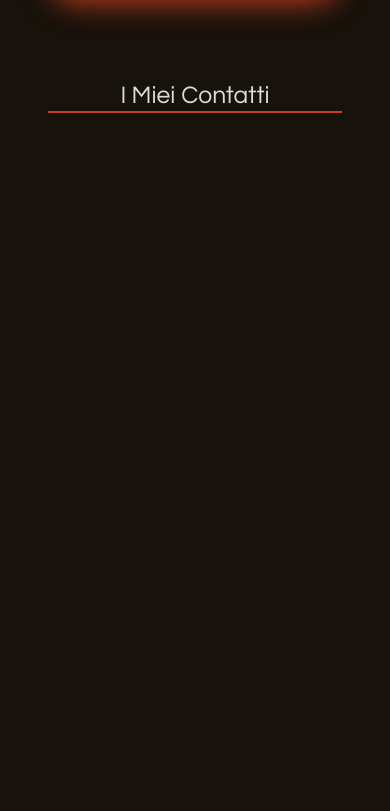
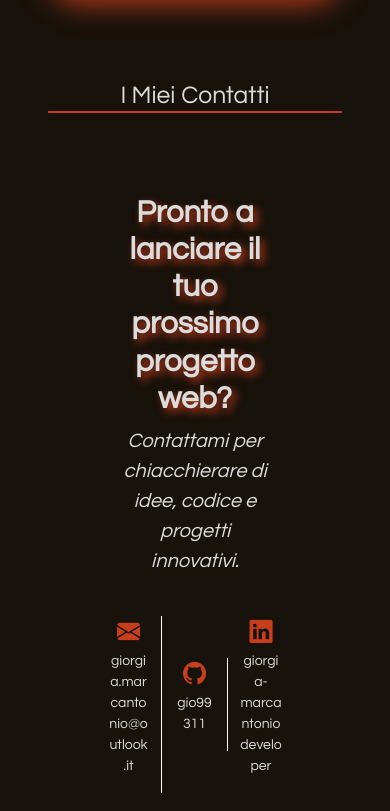
Before and after one commit to gio99311/portfolio, a website: page index.html in a window 390 px wide. Shown: the part 3310-4121 px from the top of the page. Drawn offline with nearby package versions, Linux system fonts and the light colour scheme; a web font is replaced by a local one.

Commit message:
section contacts done e responsive

```diff
--- a/index.html
+++ b/index.html
@@ -191,16 +191,33 @@
   <!-- FINE PROJECTS SECTION -->
 
   <!-- CONTACTS SECTION -->
-  <section id="contacts" class="vh-100">
+  <section id="contacts" class="vh-50">
     <div  class="container-fluid px-5 my-md-5 overflow-hidden">
       <div class="row justify-content-center align-items-center">
         <div class="col-12 col-md-5">
           <h2 class="text-center cust-border">I Miei Contatti</h2>
         </div>
       </div>
-      <div class="row justify-content-center align-item-center">
-        <div class="col-12 col md-8">
-
+      <div class="row justify-content-center align-items-center h-100 my-5 mx-5 mx-md-3">
+        <div class="col-12 col-lg-6 d-flex flex-column align-items-end justify-content-center text-center text-lg-end p-4">
+          <h2 class="display-5 display-md-3 fw-bold cust-shadow">Pronto a lanciare il tuo prossimo progetto web?</h2>
+          <p class="fst-italic fs-5">Contattami per chiacchierare di idee, codice e progetti innovativi.</p>
+        </div>
+        <div class="col-12 col-md-6">
+          <div class="row d-flex justify-content-start align-items-center text-center">
+            <div class="col-4 d-flex flex-column justify-content-center align-items-center  border-end border-light">
+              <i class="bi bi-envelope-fill fs-3 color-b"></i>
+              <p class="text-wrap text-break small"><a href="mailto:giorgia.marcantonio@outlook.it" class="text-decoration-none color-s">giorgia.marcantonio@outlook.it</a></p>
+            </div>
+            <div class="col-4 d-flex flex-column justify-content-center align-items-center border-end border-light">
+              <i class="bi bi-github fs-3 color-b"></i>
+              <p class="text-wrap text-break small"><a href="https://github.com/gio99311" class="text-decoration-none color-s">gio99311</a></p>
+            </div>
+            <div class="col-4 d-flex flex-column justify-content-center align-items-center">
+              <i class="bi bi-linkedin fs-3 color-b"></i>
+              <p class="text-wrap text-break small"><a href="https://www.linkedin.com/in/giorgia-marcantoniodeveloper/" class="text-decoration-none color-s">giorgia-marcantoniodeveloper</a></p>
+            </div>
+          </div>
         </div>
       </div>
     </div>
--- a/main.js
+++ b/main.js
@@ -1,6 +1,6 @@
 // NAVBAR INTERATTIVA
 const navbarLinks = document.querySelectorAll('.nav-link');
-const sections = document.querySelectorAll('#home, #skills, #projects');
+const sections = document.querySelectorAll('#home, #skills, #projects, #contacts');
 
 // Observer per scroll
 const observer = new IntersectionObserver((entries) => {
--- a/style.css
+++ b/style.css
@@ -42,7 +42,7 @@
 body {
   background-color: var(--color-p);
   margin: 0;
-  height: 3000px;
+  /* height: 3000px; */
 }
 
 /* NAVBAR */
@@ -231,7 +231,7 @@ body {
     display: flex;
     flex-wrap: nowrap;
     justify-content: center;
-    align-items: center;
+    align-items: flex-end;
 
 }
 
```
